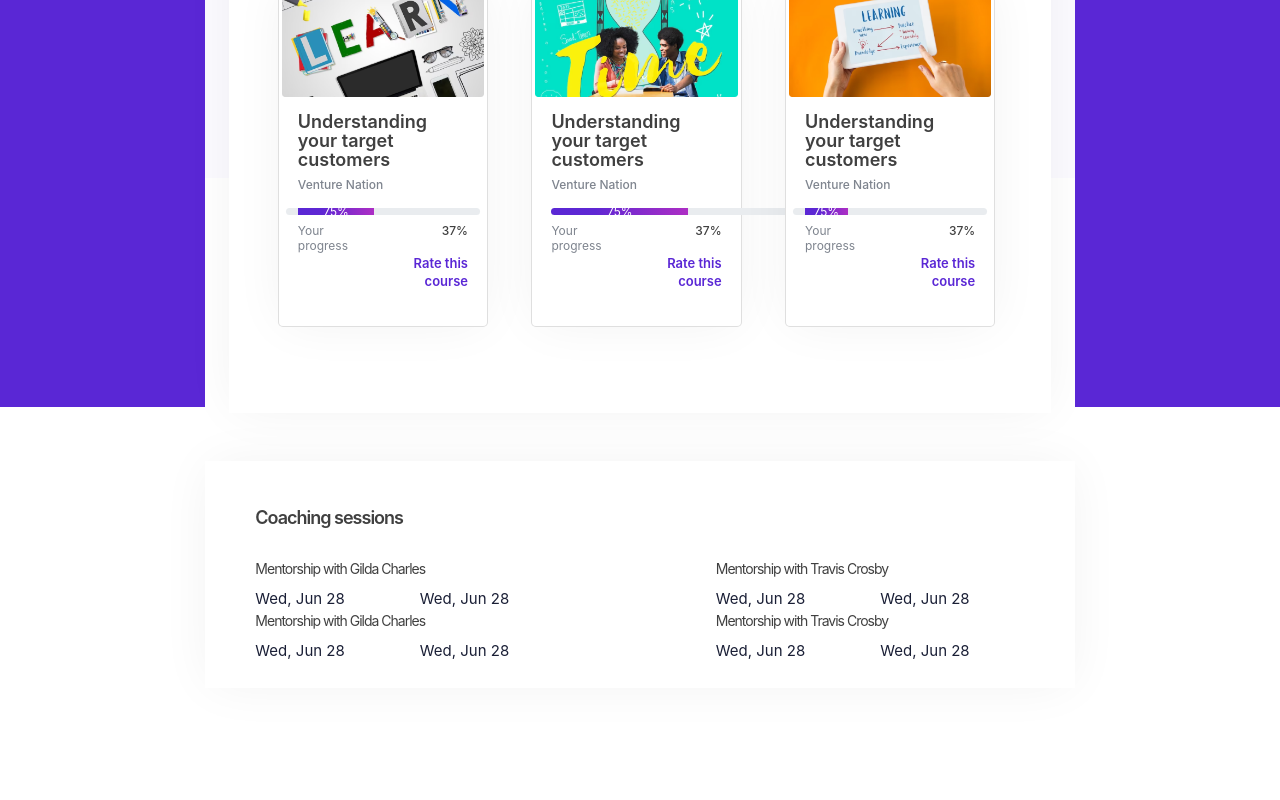
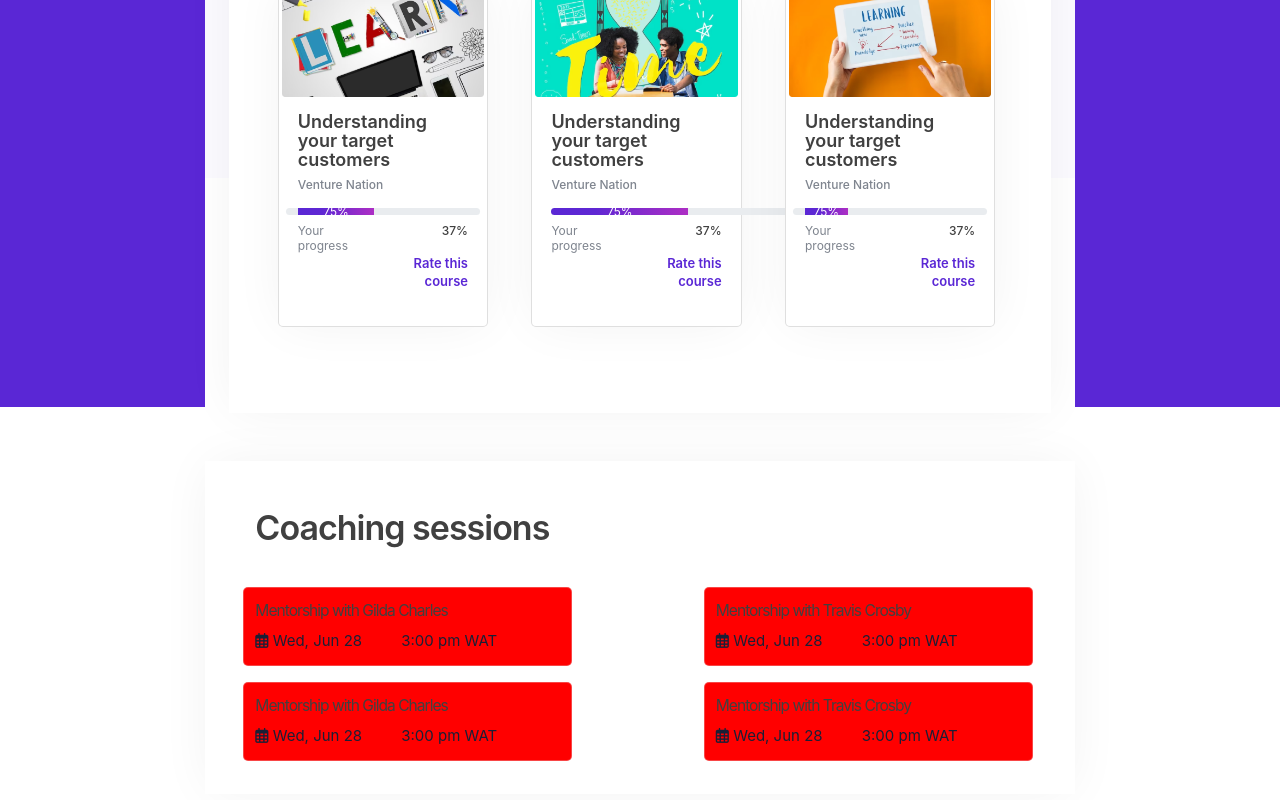
Before and after one commit to Ayodeji0955/vue-project, a Vue app: page /dashboard in a window 1280 px wide. Shown: the part 622-1422 px from the top of the page. Before the commit the page ends 1350 px from the top, so only its background shows below. Built offline with nearby package versions, Linux system fonts and the light colour scheme.

Commit message:
new commit

```diff
--- a/src/components/dashboard/CoachingSession.vue
+++ b/src/components/dashboard/CoachingSession.vue
@@ -6,29 +6,29 @@
                 <div class="col-md-5 coaching__main-col">
                     <h1 class="coaching__main-col--sub-header">Mentorship with Gilda Charles</h1>
                     <div class="row">
-                        <div class="col">Wed, Jun 28</div>
-                        <div class="col">Wed, Jun 28</div>
+                        <div class="col"><i class="fa-solid fa-calendar-days"></i> Wed, Jun 28</div>
+                        <div class="col">3:00 pm WAT</div>
                     </div>
                 </div>
                 <div class="col-md-5 coaching__main-col ">
                     <h1 class="coaching__main-col--sub-header">Mentorship with Travis Crosby</h1>
                     <div class="row">
-                        <div class="col">Wed, Jun 28</div>
-                        <div class="col">Wed, Jun 28</div>
+                        <div class="col"><i class="fa-solid fa-calendar-days"></i> Wed, Jun 28</div>
+                        <div class="col">3:00 pm WAT</div>
                     </div>
                 </div>
                 <div class="col-md-5 coaching__main-col">
                     <h1 class="coaching__main-col--sub-header">Mentorship with Gilda Charles</h1>
                     <div class="row">
-                        <div class="col">Wed, Jun 28</div>
-                        <div class="col">Wed, Jun 28</div>
+                        <div class="col"><i class="fa-solid fa-calendar-days"></i> Wed, Jun 28</div>
+                        <div class="col">3:00 pm WAT</div>
                     </div>
                 </div>
                 <div class="col-md-5 coaching__main-col">
                     <h1 class="coaching__main-col--sub-header">Mentorship with Travis Crosby</h1>
                     <div class="row">
-                        <div class="col">Wed, Jun 28</div>
-                        <div class="col">Wed, Jun 28</div>
+                        <div class="col"><i class="fa-solid fa-calendar-days"></i> Wed, Jun 28</div>
+                        <div class="col">3:00 pm WAT</div>
                     </div>
                 </div>
             </div>
@@ -55,7 +55,7 @@
         &--header-txt {
             color: var(--text-black, #404040);
             font-family: Inter;
-            font-size: 1.125rem;
+            font-size: 2.125rem;
             font-style: normal;
             font-weight: 600;
             line-height: normal;
@@ -68,11 +68,16 @@
     }
 
     &__main-col {
+        background-color: red;
+        border-radius: 0.3125rem;
+        border: 1px solid rgba(230, 230, 230, 0.30);
+        padding: 0.8125rem 3rem 0.75rem 0.6875rem;
+        margin: 0.5rem 0rem;
 
         &--sub-header {
             color: var(--text-black, #404040);
             font-family: Inter;
-            font-size: 0.875rem;
+            font-size: 0.975rem;
             font-style: normal;
             font-weight: 400;
             line-height: 1.25rem;
```
